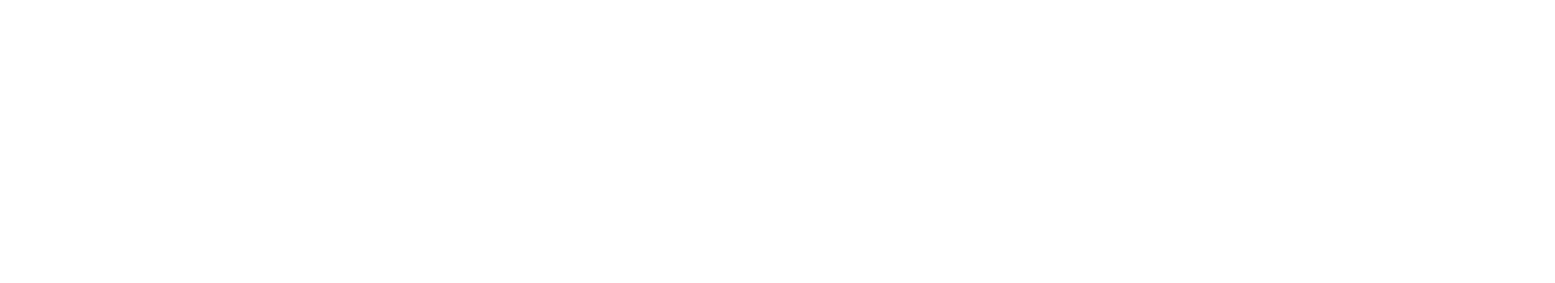
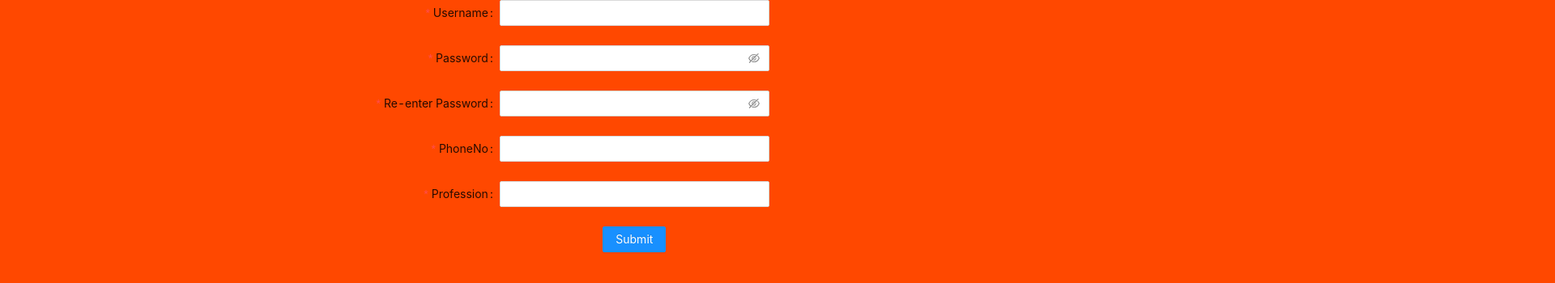
Before and after one commit to ReadingSteiner122/Track-and-Trigger, a React (Create React App) app in the folder oop-app/: page /register in a window 1280 px wide. Shown: the top 350 px of the page at 81% size, 1920 px wide, since content can reach past the window. Built offline with nearby package versions, Linux system fonts and the light colour scheme.

Commit message:
made the components as required(i hope)

```diff
--- a/oop-app/src/App.js
+++ b/oop-app/src/App.js
@@ -1,4 +1,5 @@
 import { BrowserRouter as Router} from "react-router-dom";
+import React from 'react';
 import { Link,Route,Switch } from 'react-router-dom';
 import './App.css';
 import Dashboard from "./InsideApp/Dashboard";
@@ -10,7 +11,11 @@
 import Inventory from './InsideApp/Pages/Inventory/Inventory';
 import Files from './InsideApp/Pages/Files/Files';
 import ToDo from './InsideApp/Pages/ToDo List/ToDo';
+
 import 'antd/dist/antd.css';
+import Register from "./OutsideApp/Register/Register";
+import ForgotPassword1 from "./OutsideApp/ForgotPassword/ForgotPassword1";
+import ForgotPassword2 from "./OutsideApp/ForgotPassword/ForgotPassword2";
 
 function App() {
   return (
@@ -19,8 +24,9 @@
     <div className="App">
       {/* <Login/> */}
       <Route exact path="/"><Login /></Route>
-      <Route exact path="/forgot1"><Form1 /></Route>
-      <Route exact path="/forgot2"><Form2 /></Route>
+      <Route exact path="/register"><Register /></Route>
+      <Route exact path="/forgot1"><ForgotPassword1 /></Route>
+      <Route exact path="/forgot2"><ForgotPassword2 /></Route>
       <Route exact path="/dashboard"><Dashboard /></Route>
       <Route exact path="/dashboard/account"><Account /></Route>
       <Route exact path="/dashboard/notes"><Notes /></Route>
--- /dev/null
+++ b/oop-app/src/OutsideApp/ForgotPassword/AForgotPassword.js
@@ -0,0 +1,68 @@
+import React from 'react';
+import { Form, Input, Button, Checkbox } from 'antd';
+import 'antd/dist/antd.css';
+import { Link,Route,Switch,Redirect, useHistory } from 'react-router-dom';
+
+const layout = {
+  labelCol: {
+    span: 8,
+  },
+  wrapperCol: {
+    span: 16,
+  },
+};
+const tailLayout = {
+  wrapperCol: {
+    offset: 8,
+    span: 16,
+  },
+};
+
+const AForgotPassword = (props) => {
+    const history=useHistory()
+  const onFinish = (values) => {
+    console.log('Success:', values);
+  };
+
+  const onFinishFailed = (errorInfo) => {
+    console.log('Failed:', errorInfo);
+  };
+
+  return (
+      <div style={{flex:1, alignItems:"center", width:2000, alignContent:"center"}}>
+      <div style={{width:500, alignSelf:"center", flex:1, marginLeft:450}}>
+    <Form
+      {...layout}
+      name="basic"
+      initialValues={{
+        remember: true,
+      }}
+      onFinish={onFinish}
+      onFinishFailed={onFinishFailed}
+    >
+      <Form.Item
+        label="Email Id"
+        name="mail"
+        rules={[
+          {
+            required: true,
+            message: 'Please input your username!',
+          },
+        ]}
+      >
+        <Input />
+      </Form.Item>
+
+      <Form.Item {...tailLayout}>
+        <Button type="primary" htmlType="submit">
+          Submit
+        </Button>
+      </Form.Item>
+    </Form>
+
+    </div>
+    </div>
+  );
+};
+
+export default AForgotPassword;
--- /dev/null
+++ b/oop-app/src/OutsideApp/ForgotPassword/BForgotPassword.js
@@ -0,0 +1,82 @@
+import React from 'react';
+import { Form, Input, Button, Checkbox } from 'antd';
+import 'antd/dist/antd.css';
+import { Link,Route,Switch,Redirect, useHistory } from 'react-router-dom';
+
+const layout = {
+  labelCol: {
+    span: 8,
+  },
+  wrapperCol: {
+    span: 16,
+  },
+};
+const tailLayout = {
+  wrapperCol: {
+    offset: 8,
+    span: 16,
+  },
+};
+
+const BForgotPassword = (props) => {
+    const history=useHistory()
+  const onFinish = (values) => {
+    console.log('Success:', values);
+    history.push("/")
+  };
+
+  const onFinishFailed = (errorInfo) => {
+    console.log('Failed:', errorInfo);
+  };
+
+  return (
+      <div style={{flex:1, alignItems:"center", width:2000, alignContent:"center"}}>
+      <div style={{width:500, alignSelf:"center", flex:1, marginLeft:450}}>
+    <Form
+      {...layout}
+      name="basic"
+      initialValues={{
+        remember: true,
+      }}
+      onFinish={onFinish}
+      onFinishFailed={onFinishFailed}
+    >
+      <Form.Item
+        label="Password"
+        name="password"
+        rules={[
+          {
+            required: true,
+            message: 'Please input your password!',
+          },
+        ]}
+      >
+        <Input.Password />
+      </Form.Item>
+
+      <Form.Item
+        label="Re-enter Password"
+        name="Re-enter password"
+        rules={[
+          {
+            required: true,
+            message: 'Please re-input your password!',
+          },
+        ]}
+      >
+        <Input.Password />
+      </Form.Item>
+
+      <Form.Item {...tailLayout}>
+        <Button type="primary" htmlType="submit">
+          Submit
+        </Button>
+      </Form.Item>
+    </Form>
+
+    </div>
+    </div>
+  );
+};
+
+export default BForgotPassword;
--- a/oop-app/src/OutsideApp/ForgotPassword/ForgotPassword1.js
+++ b/oop-app/src/OutsideApp/ForgotPassword/ForgotPassword1.js
@@ -3,6 +3,7 @@
 
 import LogoName from './LogoName'
 import Form1 from './Form1'
+import AForgotPassword from './AForgotPassword'
 
 class ForgotPassword1 extends React.Component{
     render(){
@@ -11,9 +12,7 @@
                 <div className="h">
                     <LogoName/>
                 </div>
-                <div className="reg1">
-                    <Form1/>
-                 </div>
+                <AForgotPassword />
             </div>
         )
     }
--- a/oop-app/src/OutsideApp/ForgotPassword/ForgotPassword2.js
+++ b/oop-app/src/OutsideApp/ForgotPassword/ForgotPassword2.js
@@ -3,6 +3,7 @@
 
 import LogoName from './LogoName'
 import Form2 from './Form1'
+import BForgotPassword from './BForgotPassword'
 
 class ForgotPassword2 extends React.Component{
     render(){
@@ -11,9 +12,7 @@
                 <div className="h">
                     <LogoName/>
                 </div>
-                <div className="reg2">
-                    <Form2/>
-                 </div>
+                <BForgotPassword />
             </div>
         )
     }
--- /dev/null
+++ b/oop-app/src/OutsideApp/Login/Alogin.js
@@ -0,0 +1,102 @@
+import React from 'react';
+import { Form, Input, Button, Checkbox } from 'antd';
+import 'antd/dist/antd.css';
+import { Link,Route,Switch,Redirect, useHistory } from 'react-router-dom';
+
+const layout = {
+  labelCol: {
+    span: 8,
+  },
+  wrapperCol: {
+    span: 16,
+  },
+};
+const tailLayout = {
+  wrapperCol: {
+    offset: 8,
+    span: 16,
+  },
+};
+
+const Alogin = (props) => {
+    const history=useHistory()
+  const onFinish = (values) => {
+    console.log('Success:', values);
+    history.push("/dashboard")
+  };
+
+  const onFinishFailed = (errorInfo) => {
+    console.log('Failed:', errorInfo);
+  };
+
+  return (
+      <div style={{flex:1, alignItems:"center", width:2000, alignContent:"center"}}>
+      <div style={{width:500, alignSelf:"center", flex:1, marginLeft:450}}>
+    <Form
+      {...layout}
+      name="basic"
+      initialValues={{
+        remember: true,
+      }}
+      onFinish={onFinish}
+      onFinishFailed={onFinishFailed}
+    >
+      <Form.Item
+        label="Username"
+        name="username"
+        rules={[
+          {
+            required: true,
+            message: 'Please input your username!',
+          },
+        ]}
+      >
+        <Input />
+      </Form.Item>
+
+      <Form.Item
+        label="Password"
+        name="password"
+        rules={[
+          {
+            required: true,
+            message: 'Please input your password!',
+          },
+        ]}
+      >
+        <Input.Password />
+      </Form.Item>
+
+      <Form.Item {...tailLayout} name="remember" valuePropName="checked">
+        <Checkbox>Remember me</Checkbox>
+      </Form.Item>
+
+      <Form.Item {...tailLayout}>
+        <Button type="primary" htmlType="submit">
+          Submit
+        </Button>
+      </Form.Item>
+    </Form>
+    <div style={{marginLeft:450}}>
+    <Button type="primary">
+          Forgot Password
+        </Button>
+    </div>
+    <br></br>
+    <br></br>
+    <br></br>
+    <br></br>
+    <div style={{marginLeft:90,  width:500}}>
+    <Button type="primary">
+          Sign Up with Google
+        </Button>
+    <Button type="primary" style={{marginLeft:150}}>
+          Sign Up with Facebook
+        </Button>
+    </div>
+    </div>
+    </div>
+  );
+};
+
+export default Alogin;
--- a/oop-app/src/OutsideApp/Login/Login.js
+++ b/oop-app/src/OutsideApp/Login/Login.js
@@ -5,6 +5,7 @@
 import LogoName from './LogoName'
 import Form1 from './Form1'
 import Form2 from './Form2'
+import Alogin from './Alogin'
 
 class Login extends React.Component{
     render(){
@@ -13,12 +14,9 @@
                 <div className="h">
                     <LogoName/>
                     </div>
-                    <div className="log">
-                    <Form1/>
-                    <h2>OR</h2>
-                    <Form2/>
-
-                 </div>
+                    <div>
+                        <Alogin />
+                    </div>
             </div>
         )
     }
--- /dev/null
+++ b/oop-app/src/OutsideApp/Register/ARegister.js
@@ -0,0 +1,120 @@
+import React from 'react';
+import { Form, Input, Button, Checkbox } from 'antd';
+import 'antd/dist/antd.css';
+import { Link,Route,Switch,Redirect, useHistory } from 'react-router-dom';
+
+const layout = {
+  labelCol: {
+    span: 8,
+  },
+  wrapperCol: {
+    span: 16,
+  },
+};
+const tailLayout = {
+  wrapperCol: {
+    offset: 8,
+    span: 16,
+  },
+};
+
+const ARegister = (props) => {
+    const history=useHistory()
+  const onFinish = (values) => {
+    console.log('Success:', values);
+    history.push("/login")
+  };
+
+  const onFinishFailed = (errorInfo) => {
+    console.log('Failed:', errorInfo);
+  };
+
+  return (
+      <div style={{flex:1, alignItems:"center", width:2000, alignContent:"center"}}>
+      <div style={{width:500, alignSelf:"center", flex:1, marginLeft:450}}>
+    <Form
+      {...layout}
+      name="basic"
+      initialValues={{
+        remember: true,
+      }}
+      onFinish={onFinish}
+      onFinishFailed={onFinishFailed}
+    >
+      <Form.Item
+        label="Username"
+        name="username"
+        rules={[
+          {
+            required: true,
+            message: 'Please input your username!',
+          },
+        ]}
+      >
+        <Input />
+      </Form.Item>
+
+      <Form.Item
+        label="Password"
+        name="password"
+        rules={[
+          {
+            required: true,
+            message: 'Please input your password!',
+          },
+        ]}
+      >
+        <Input.Password />
+      </Form.Item>
+
+      <Form.Item
+        label="Re-enter Password"
+        name="Re-enter Password"
+        rules={[
+          {
+            required: true,
+            message: 'Please re-input your password!',
+          },
+        ]}
+      >
+        <Input.Password />
+      </Form.Item>
+
+      <Form.Item
+        label="PhoneNo"
+        name="phoneno"
+        rules={[
+          {
+            required: true,
+            message: 'Please input your phone number!',
+          },
+        ]}
+      >
+        <Input />
+      </Form.Item>
+
+      <Form.Item
+        label="Profession"
+        name="profession"
+        rules={[
+          {
+            required: true,
+            message: 'Please input your profession!',
+          },
+        ]}
+      >
+        <Input />
+      </Form.Item>
+
+      <Form.Item {...tailLayout}>
+        <Button type="primary" htmlType="submit">
+          Submit
+        </Button>
+      </Form.Item>
+    </Form>
+    </div>
+    </div>
+  );
+};
+
+export default ARegister;
--- a/oop-app/src/OutsideApp/Register/Register.js
+++ b/oop-app/src/OutsideApp/Register/Register.js
@@ -1,19 +1,18 @@
 import React from 'react'
 import {Redirect} from 'react-router-dom'
-import './bg.css'
+
 
 import LogoName from './LogoName'
 import Form from './Form'
+
+import ARegister from './ARegister'
 
 class Register extends React.Component{
     render(){
         return(
             <div>
-                <div className="h">
-                    <LogoName/>
-                </div>
-                <div className="reg">
-                    <Form/>
+                <div>
+                    <ARegister />
                  </div>
             </div>
         )
```
Also changed, not shown: 1 other file (tests, documents, lock files or other folders).
